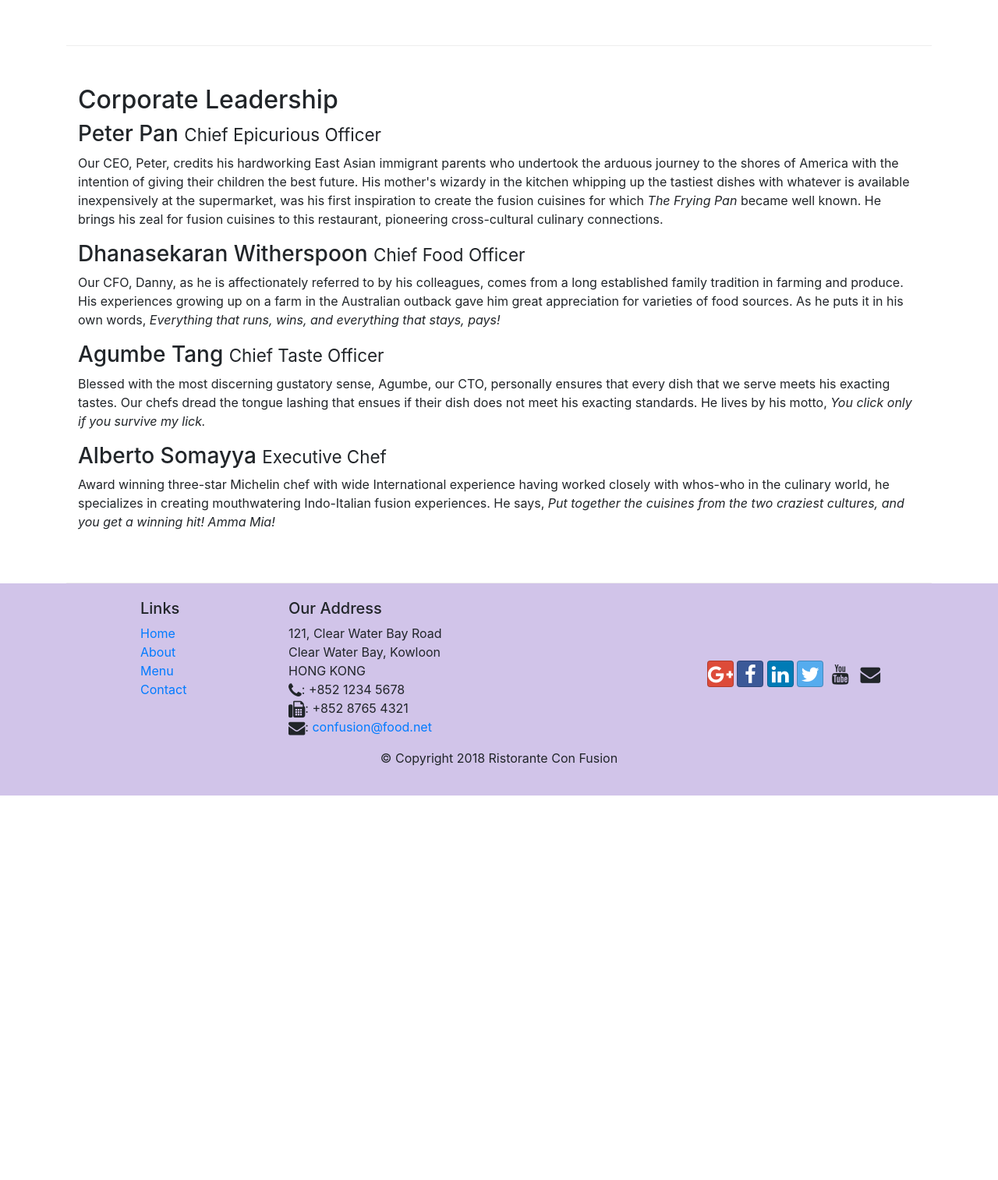
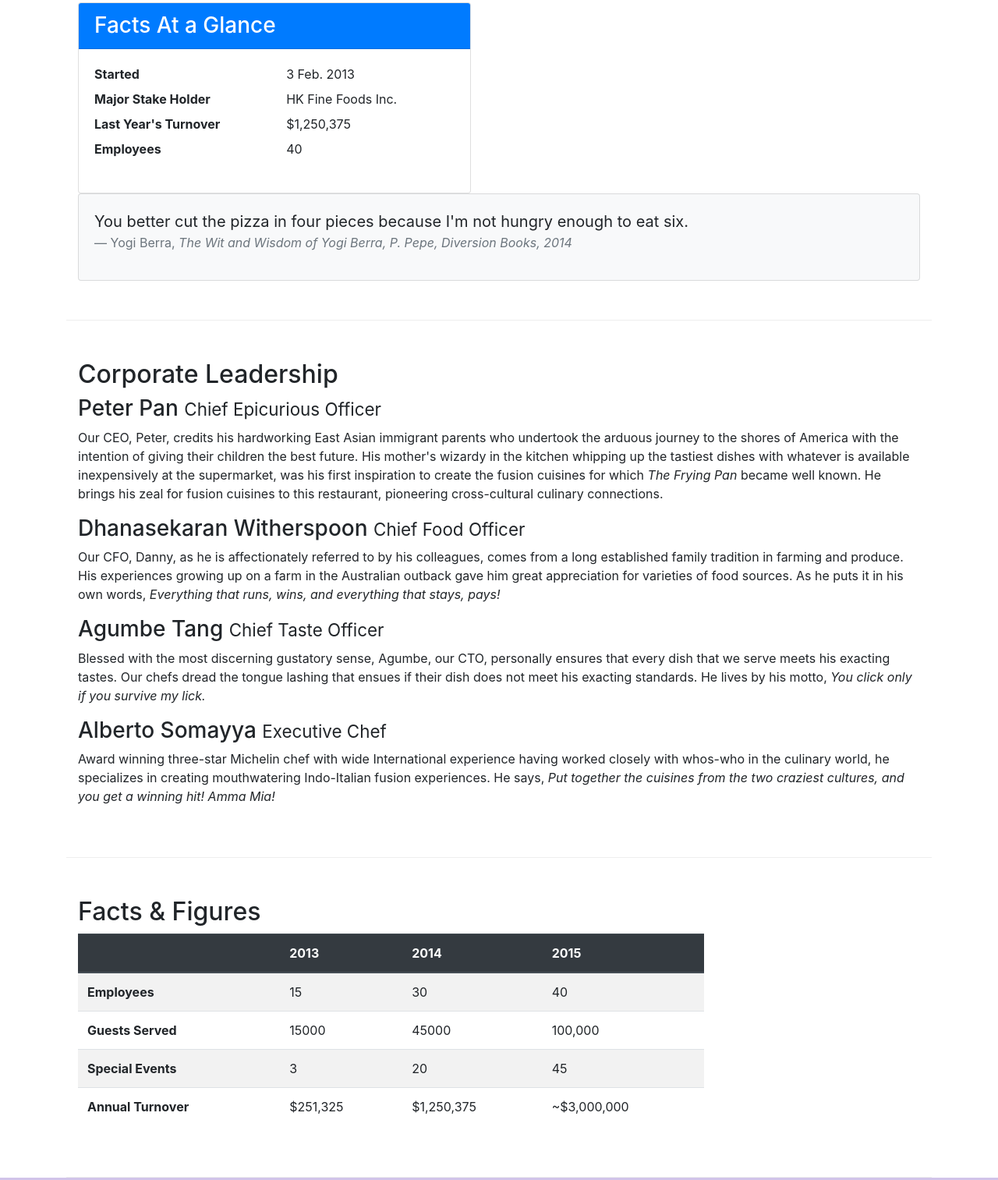
Before and after one commit to TARANJOTS/Confusion-Bootstrap, a website: page aboutus.html in a window 1280 px wide. Shown: the part 806-2319 px from the top of the page at 78% size. Before the commit the page ends 1826 px from the top, so only its background shows below. Drawn offline with nearby package versions, Linux system fonts and the light colour scheme.

Commit message:
Tables and Cards

```diff
--- a/aboutus.html
+++ b/aboutus.html
@@ -66,6 +66,35 @@
                 <p>The restaurant traces its humble beginnings to <em>The Frying Pan</em>, a successful chain started by our CEO, Mr. Peter Pan, that featured for the first time the world's best cuisines in a pan.</p>
             </div>
             <div>
+                <div class="col-12 col-sm-6">
+                    <div class="card">
+                        <h3 class="card-header bg-primary text-white">Facts At a Glance</h3>
+                        <div class="card-body">
+                            <dl class="row">
+                                <dt class="col-6">Started</dt>
+                                <dd class="col-6">3 Feb. 2013</dd>
+                                <dt class="col-6">Major Stake Holder</dt>
+                                <dd class="col-6">HK Fine Foods Inc.</dd>
+                                <dt class="col-6">Last Year's Turnover</dt>
+                                <dd class="col-6">$1,250,375</dd>
+                                <dt class="col-6">Employees</dt>
+                                <dd class="col-6">40</dd>
+                            </dl>
+                        </div>
+                    </div>
+                </div>
+            </div>
+            <div class="col-12">
+                <div class="card card-body bg-light">
+                    <blockquote class="blockquote">
+                        <p class="mb-0">You better cut the pizza in four pieces because
+                            I'm not hungry enough to eat six.</p>
+                        <footer class="blockquote-footer">Yogi Berra,
+                            <cite title="Source Title">The Wit and Wisdom of Yogi Berra,
+                            P. Pepe, Diversion Books, 2014</cite>
+                        </footer>
+                    </blockquote>
+                </div>
             </div>
         </div>
 
@@ -81,6 +110,51 @@
                 <p class="d-none d-sm-block">Blessed with the most discerning gustatory sense, Agumbe, our CTO, personally ensures that every dish that we serve meets his exacting tastes. Our chefs dread the tongue lashing that ensues if their dish does not meet his exacting standards. He lives by his motto, <em>You click only if you survive my lick.</em></p>
                 <h3>Alberto Somayya <small>Executive Chef</small></h3>
                 <p class="d-none d-sm-block">Award winning three-star Michelin chef with wide International experience having worked closely with whos-who in the culinary world, he specializes in creating mouthwatering Indo-Italian fusion experiences. He says, <em>Put together the cuisines from the two craziest cultures, and you get a winning hit! Amma Mia!</em></p>
+            </div>
+        </div>
+        <div class="row row-content">
+            <div class="col-12 col-sm-9">
+                <h2>Facts &amp; Figures</h2>
+                <div class="table-responsive">
+                    <table class="table table-striped">
+                        <thead class="thead-dark">
+                            <tr>
+                                <th>&nbsp;</th>
+                                <th>2013</th>
+                                <th>2014</th>
+                                <th>2015</th>
+                            </tr>
+                        </thead>
+                        <tbody>
+                            <tr>
+                                <th>Employees</th>
+                                <td>15</td>
+                                <td>30</td>
+                                <td>40</td>
+                            </tr>
+                            <tr>
+                                <th>Guests Served</th>
+                                <td>15000</td>
+                                <td>45000</td>
+                                <td>100,000</td>
+                            </tr>
+                            <tr>
+                                <th>Special Events</th>
+                                <td>3</td>
+                                <td>20</td>
+                                <td>45</td>
+                            </tr>
+                            <tr>
+                                <th>Annual Turnover</th>
+                                <td>$251,325</td>
+                                <td>$1,250,375</td>
+                                <td>~$3,000,000</td>
+                            </tr>
+                        </tbody>
+                    </table>
+                </div>
+            </div>
+            <div class="col-12 col-sm-3">
             </div>
        </div>
 
--- a/package.json
+++ b/package.json
@@ -17,7 +17,7 @@
     "bootstrap": "^4.4.1",
     "bootstrap-social": "^5.1.1",
     "font-awesome": "^4.7.0",
-    "jquery": "^3.5.0",
+    "jquery": "^3.4.1",
     "popper.js": "^1.12.9"
   }
 }
```
Also changed, not shown: contactus.html (+1 -1 lines), 1 other file.
